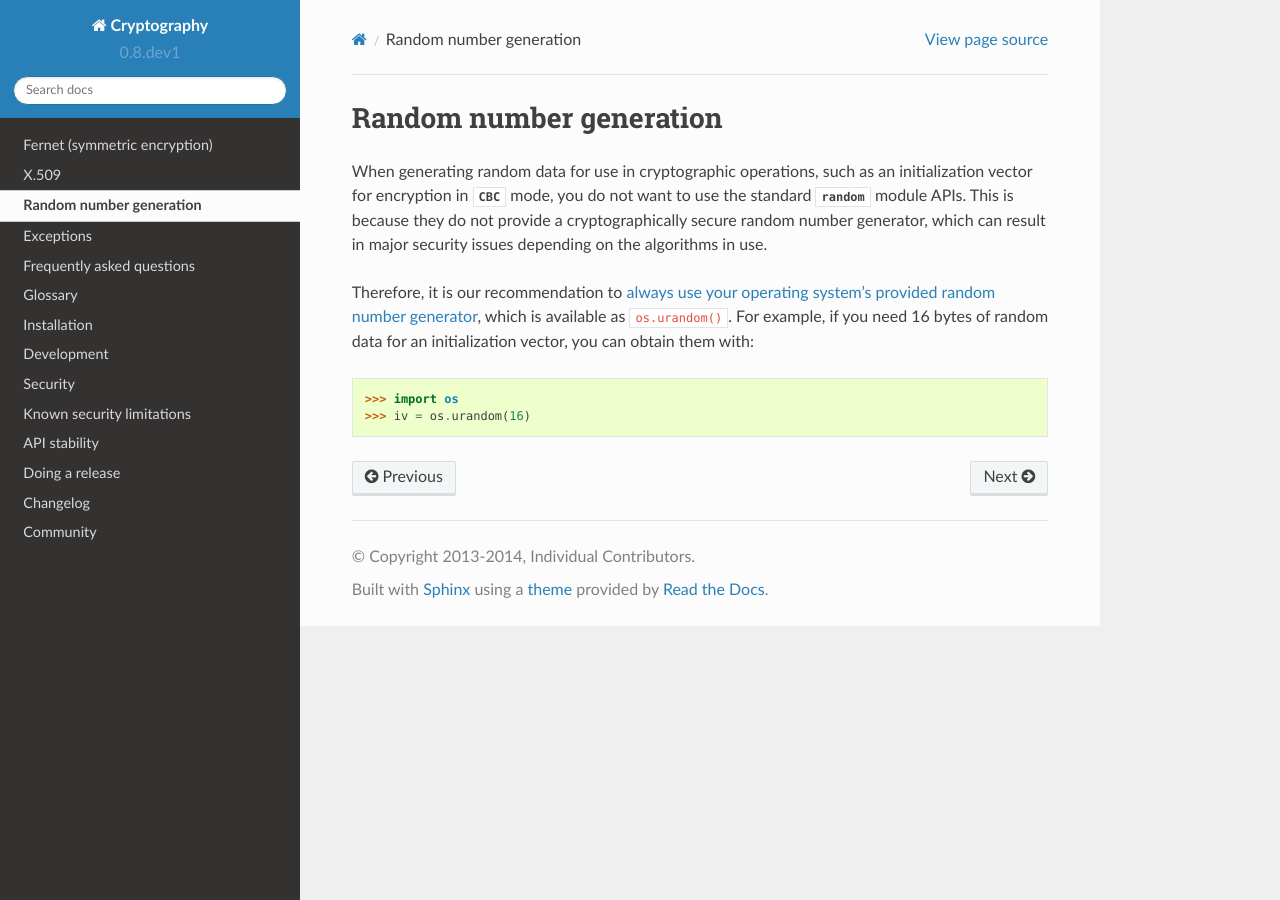
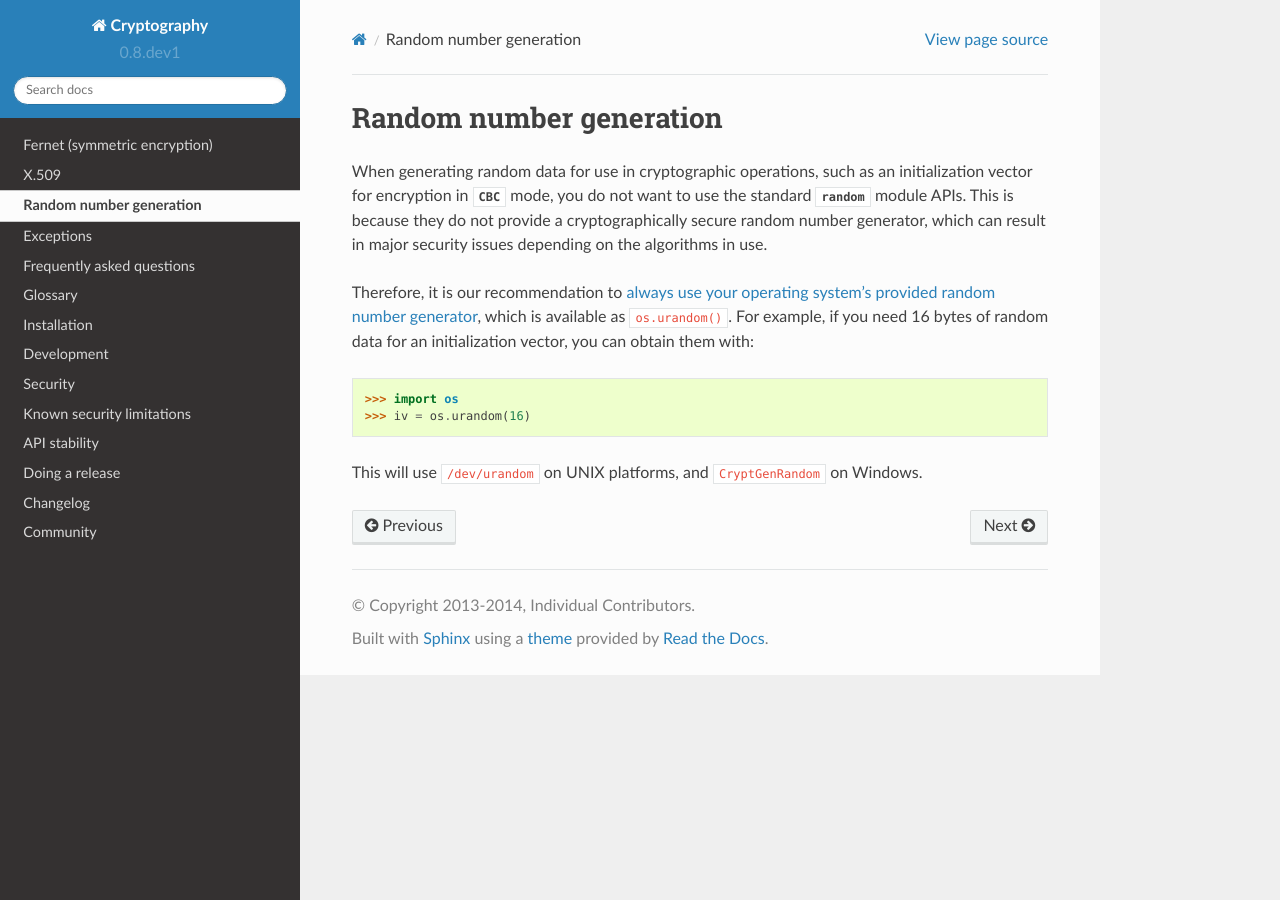
Before and after one commit to WebKing0121/cryptography, a Sphinx documentation site: the page built from docs/random-numbers.rst, in a window 1280 px wide. Built offline with Sphinx 7.4.7 and the Read the Docs theme 2.0.0, drawn with Linux system fonts in a browser that asks for light colours; pages that are not in the unit, such as notebooks, are missing from menus.

Commit message:
Let people who are curious know how os.urandom is implemented

```diff
--- a/docs/random-numbers.rst
+++ b/docs/random-numbers.rst
@@ -18,4 +18,7 @@ can obtain them with:
     >>> import os
     >>> iv = os.urandom(16)
 
+This will use ``/dev/urandom`` on UNIX platforms, and ``CryptGenRandom`` on
+Windows.
+
 .. _`always use your operating system's provided random number generator`: http://sockpuppet.org/blog/2014/02/25/safely-generate-random-numbers/
```
